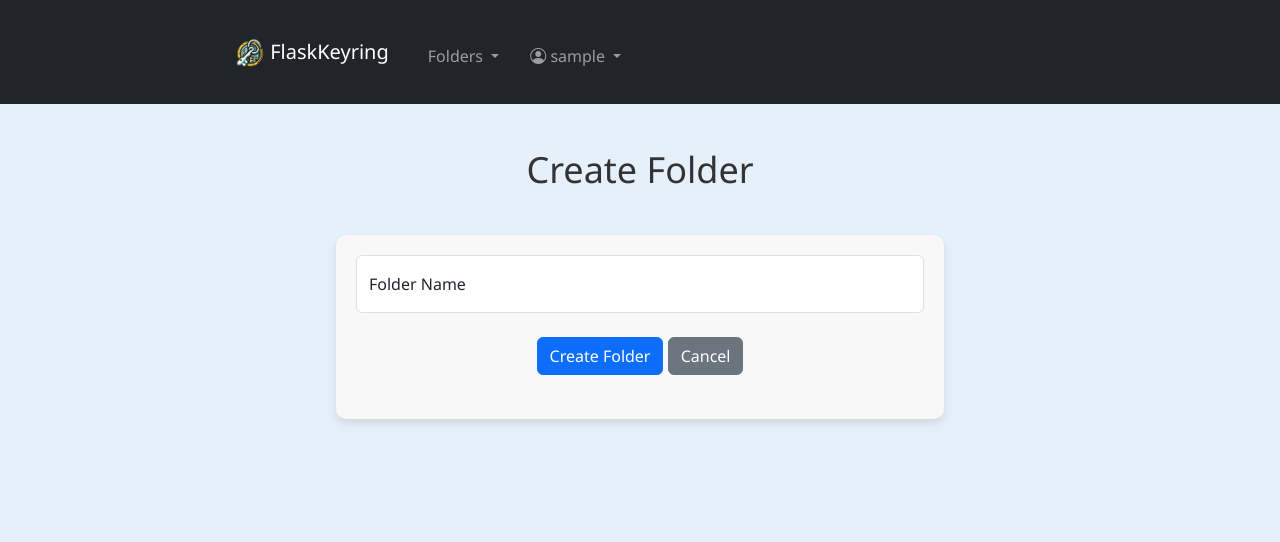
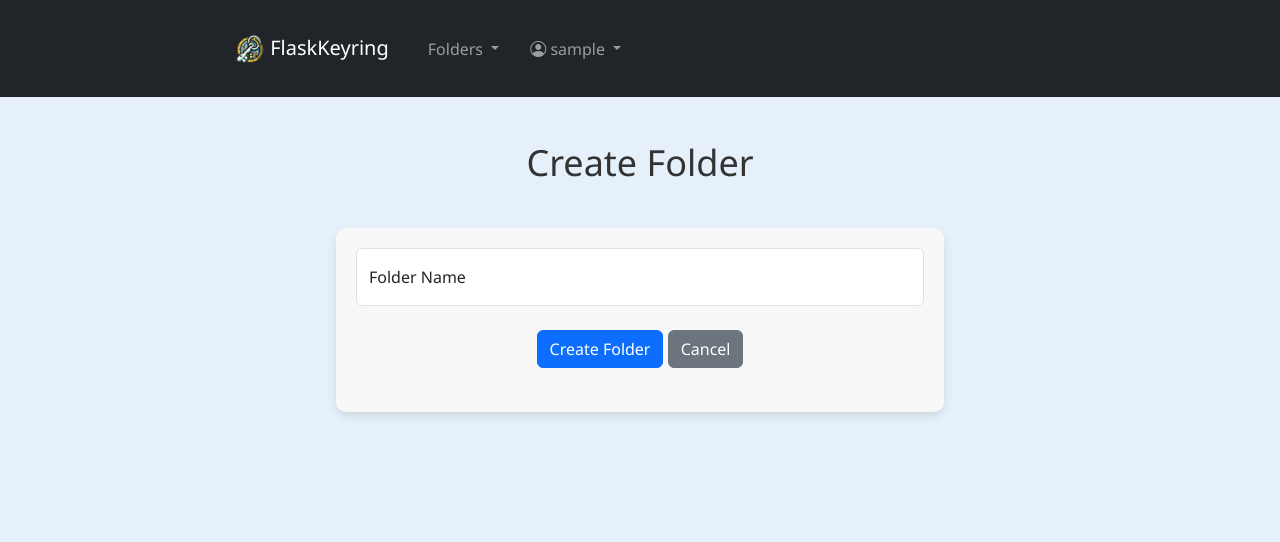
Before and after one commit to av1155/FlaskKeyring, a Flask app: page /create_folder in a window 1280 px wide. Shown: the top 542 px of the page. Run offline with Flask 3, Linux system fonts and the light colour scheme; the visitor is signed in with stand-in values (Sample User, id 1).

Commit message:
Fix Navbar Alignment and Add Scroll for Consistent Layout
- Added `overflow-y: scroll` to `body` in `styles.css` to ensure
consistent vertical scroll behavior across all pages.
- Adjusted `navbar-nav` layout in `layout.html` by removing redundant
`mt-2` class and unnecessary spacing, aligning all navbar elements
uniformly for authenticated and non-authenticated views.

```diff
--- a/static/css/styles.css
+++ b/static/css/styles.css
@@ -19,6 +19,7 @@ body {
     color: var(--text-color);
     margin: 0;
     padding-bottom: 40px;
+    overflow-y: scroll;
 }
 
 /* Typography */
--- a/templates/layout.html
+++ b/templates/layout.html
@@ -63,7 +63,7 @@
 
             <!-- Navbar links -->
             <div class="collapse navbar-collapse" id="navbarNav">
-                <ul class="navbar-nav me-auto mb-2 mb-lg-0">
+                <ul class="navbar-nav me-auto mb-lg-0">
 
                     {% if not current_user.is_authenticated %}
                     <li class="nav-item">
@@ -78,7 +78,7 @@
                     {% endif %}
 
                     {% if current_user.is_authenticated %}
-                    <ul class="navbar-nav ms-auto mt-2">
+                    <ul class="navbar-nav ms-auto">
                         <!-- Folder Management Dropdown -->
                         <li class="nav-item dropdown">
                             <a class="nav-link dropdown-toggle" href="#" id="folderDropdown" role="button"
```
